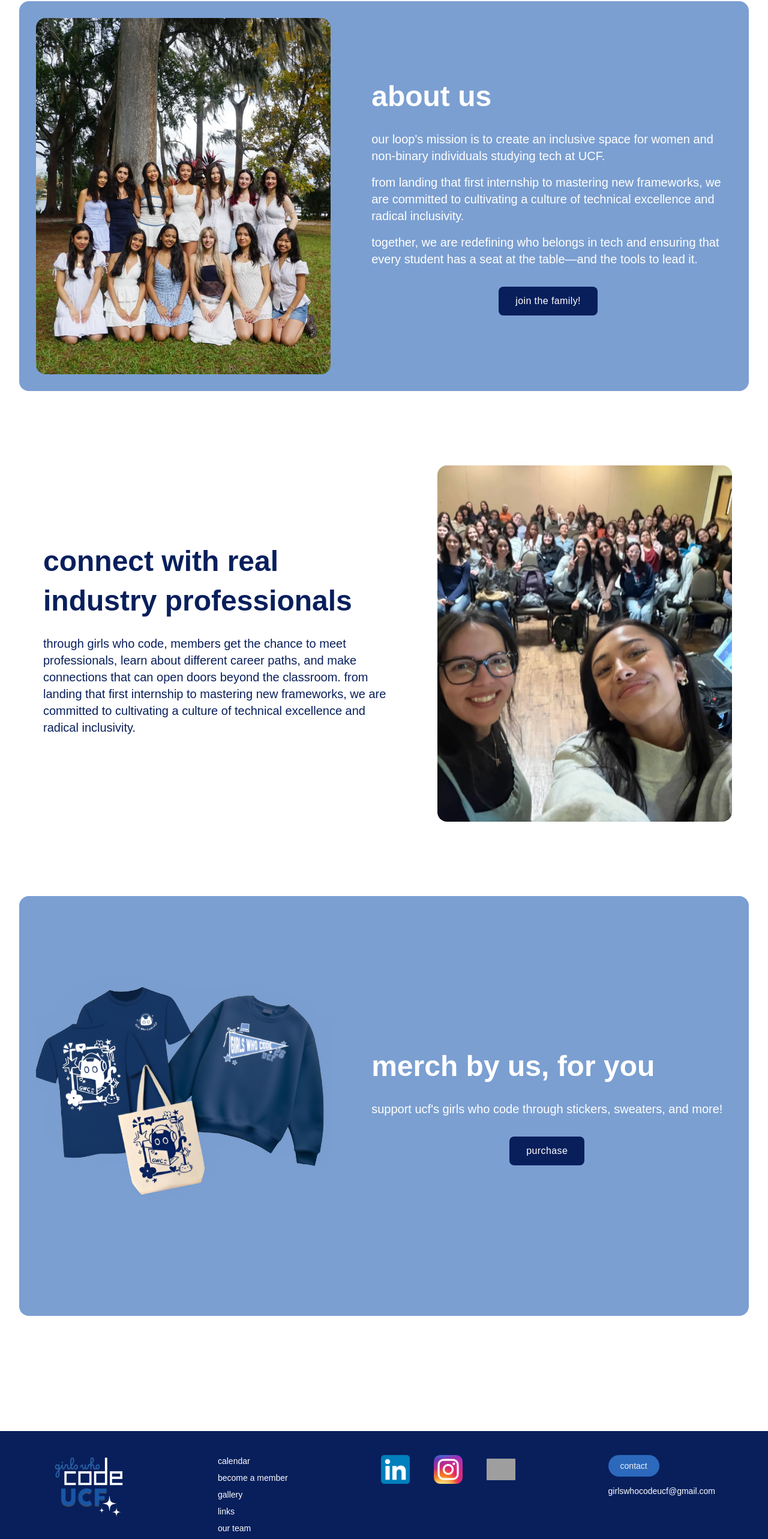
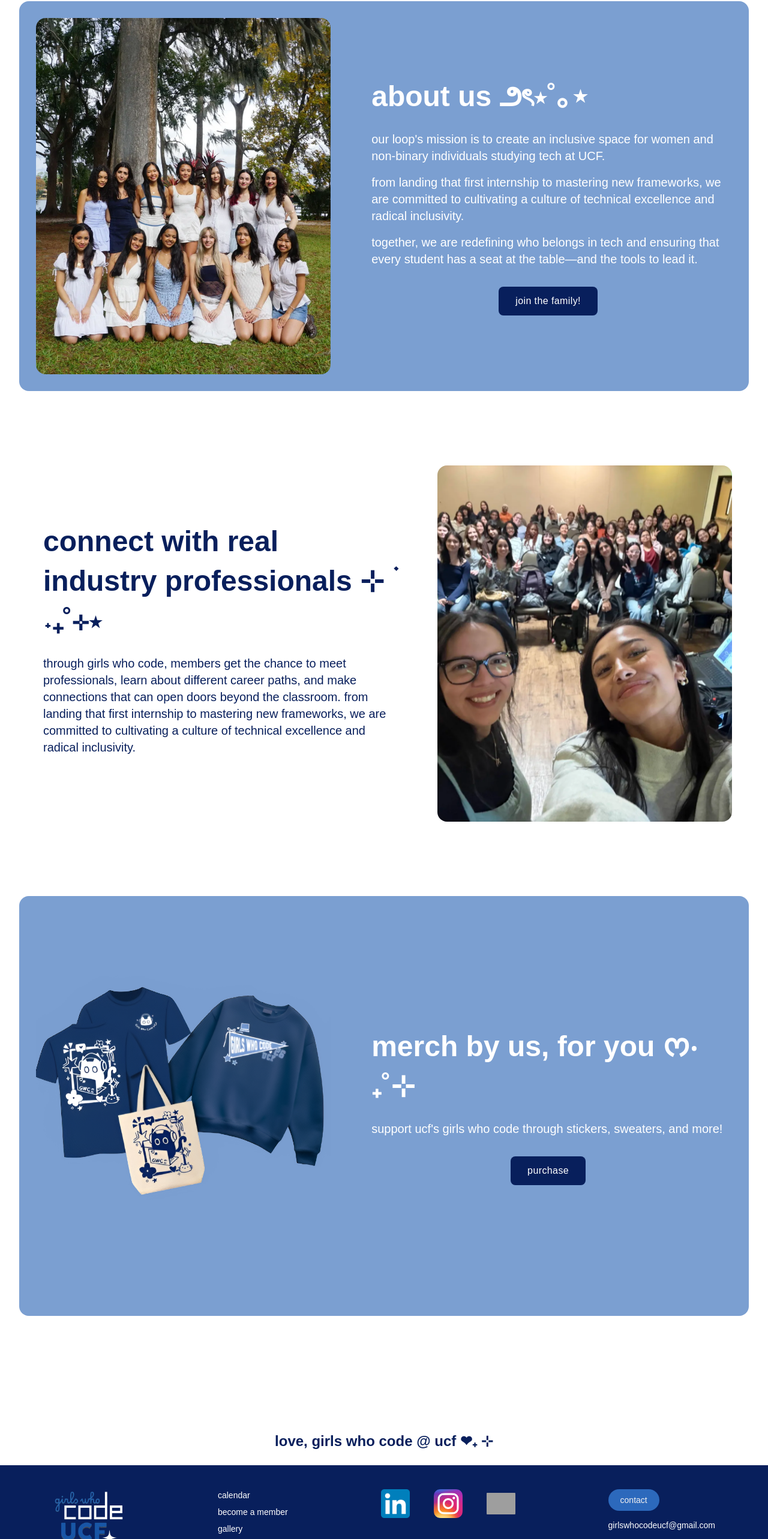
Before and after one commit to simone-c18/GWC_WebDev, a Next.js app: page / in a window 1280 px wide. Shown: the part 896-3462 px from the top of the page at 60% size. Built offline with nearby package versions, Linux system fonts and the light colour scheme; grey boxes are pictures that could not be loaded; a web font is replaced by a local one.

Commit message:
added cute symbols + note on landing

```diff
--- a/app/page.tsx
+++ b/app/page.tsx
@@ -25,11 +25,9 @@
 
       </div>
 
-      {/* merch */}
       <div>
-
+        <h3 className="text-lg sm:text-xl md:text-2xl text-gwc-darkblue font-semibold leading-snug mb-6">love, girls who code @ ucf ❤︎₊ ⊹</h3>
       </div>
-
 
     </main>
 
--- a/components/landing/AboutUs.tsx
+++ b/components/landing/AboutUs.tsx
@@ -20,7 +20,7 @@
       {/* Text */}
       <div className="flex flex-col items-center md:items-start justify-center text-center md:text-left px-6 sm:px-8 md:px-10 py-10">
         <h1 className="text-3xl sm:text-4xl md:text-5xl text-white font-semibold leading-snug mb-6">
-          about us
+          about us ౨ৎ⋆˚｡⋆
         </h1>
         <p className="text-base md:text-lg lg:text-xl text-white mb-4">
           our loop's mission is to create an inclusive space for women and non-binary individuals studying tech at UCF.
--- a/components/landing/Industry.tsx
+++ b/components/landing/Industry.tsx
@@ -7,7 +7,7 @@
       {/* Text */}
       <div className="flex flex-col items-center md:items-start justify-center text-center md:text-left px-6 sm:px-8 md:px-10 py-10">
         <h1 className="text-3xl sm:text-4xl md:text-5xl text-gwc-darkblue font-semibold leading-snug mb-6">
-          connect with real industry professionals
+          connect with real industry professionals ⊹ ࣪ ˖₊˚⊹⋆
         </h1>
         <p className="text-base md:text-lg lg:text-xl text-gwc-darkblue mb-4">
           through girls who code, members get the
--- a/components/landing/Merch.tsx
+++ b/components/landing/Merch.tsx
@@ -21,7 +21,7 @@
       <div className="flex flex-col items-center md:items-start justify-center text-center md:text-left px-6 sm:px-8 md:px-10 py-10">
         <h1 className="text-3xl sm:text-4xl md:text-5xl text-white font-semibold leading-snug mb-6">
           merch by us,
-          for you <br/>
+          for you ᰔ‧₊˚⊹ <br/>
         </h1>
         <p className="text-base md:text-lg lg:text-xl text-white mb-8">
           support ucf's girls who code through stickers, sweaters, and more!
```
